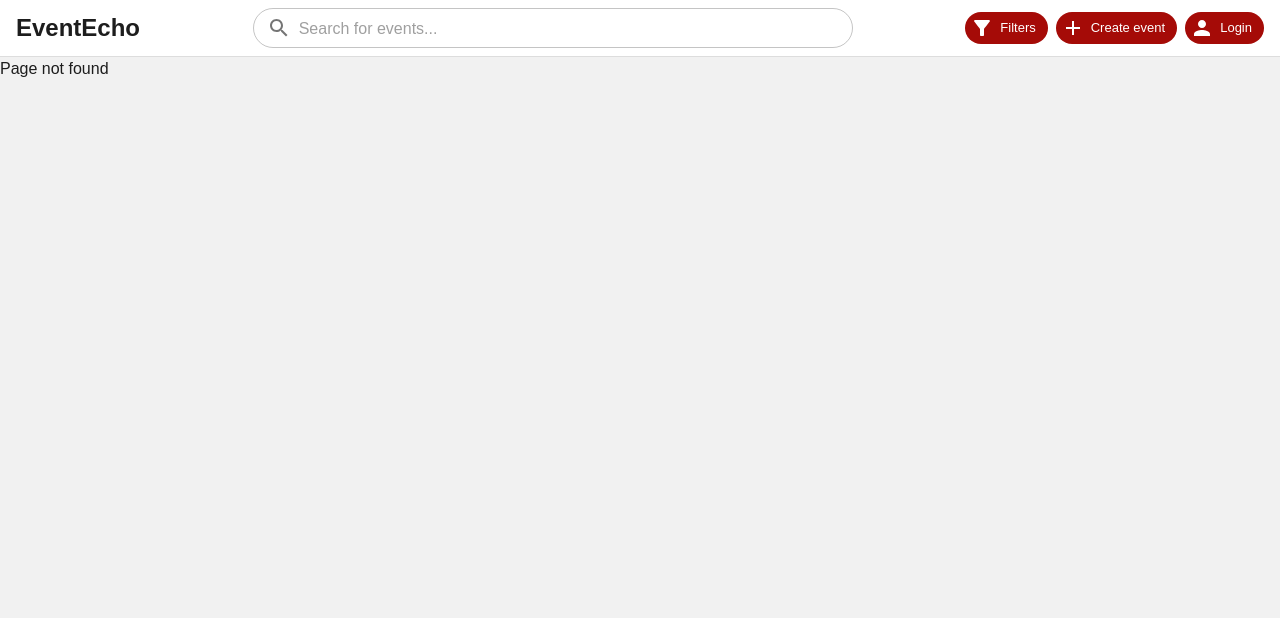
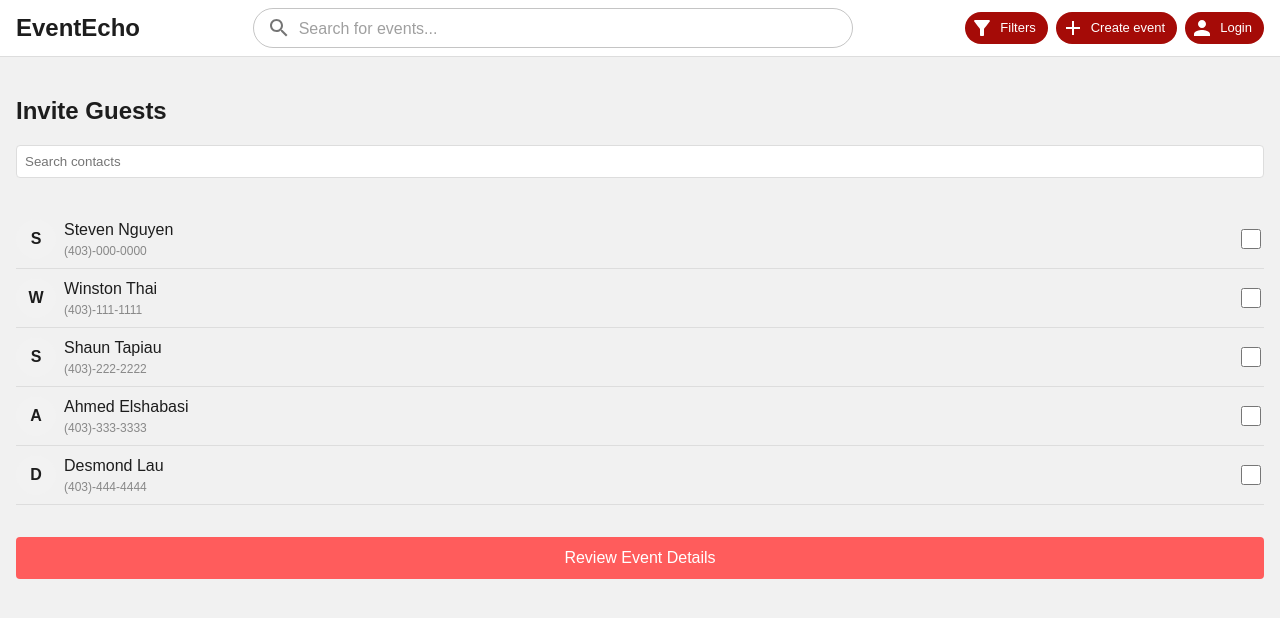
Before and after one commit to Winsthai/EventEcho, a React app in the folder client/: page /createEventInvite in a window 1280 px wide. Before the commit this address had no page. Shown: the top 618 px of the page. Built offline with nearby package versions, Linux system fonts and the light colour scheme; the HTML template or start-up script is replaced by a standard one.

Commit message:
An unrefined base to start from

```diff
--- a/client/src/App.jsx
+++ b/client/src/App.jsx
@@ -2,6 +2,7 @@ import { BrowserRouter, Routes, Route } from "react-router-dom";
 import HomePage from "./Components/HomePage/HomePage";
 import EventPage from "./Components/EventPage/EventPage";
 import CreateEventPage from "./Components/CreateEventPage/CreateEventPage";
+import CreateEventPageInvite from "./Components/CreateEventPage/CreateEventPageInvite";
 import EditEventPage from "./Components/EditEventPage/EditEventPage";
 import MobileNavBar from "./Components/MobileNavBar";
 import LoginPage from "./Components/LoginPage/LoginPage";
@@ -29,6 +30,10 @@ function App() {
             path="/createEvent"
             element={<CreateEventPage></CreateEventPage>}
           ></Route>
+          <Route
+            path="/createEventInvite"
+            element={<CreateEventPageInvite></CreateEventPageInvite>}
+          ></Route>
           <Route path="/user/:id" element={<UserPage></UserPage>}></Route>
           <Route path="/login" element={<LoginPage></LoginPage>}></Route>
           <Route path="/signUp" element={<SignUpPage></SignUpPage>}></Route>
--- /dev/null
+++ b/client/src/Components/CreateEventPage/CreateEventPageInvite.jsx
@@ -0,0 +1,128 @@
+import React, { useState } from "react";
+
+const contacts = [
+  { id: 1, name: "Steven Nguyen", phone: "(403)-000-0000" },
+  { id: 2, name: "Winston Thai", phone: "(403)-111-1111" },
+  { id: 3, name: "Shaun Tapiau", phone: "(403)-222-2222" },
+  { id: 4, name: "Ahmed Elshabasi", phone: "(403)-333-3333" },
+  { id: 5, name: "Desmond Lau", phone: "(403)-444-4444" },
+];
+
+function CreateEventPageInvite() {
+  const [selectedContacts, setSelectedContacts] = useState([]);
+
+  const handleSelect = (id) => {
+    setSelectedContacts((prev) =>
+      prev.includes(id)
+        ? prev.filter((contactId) => contactId !== id)
+        : [...prev, id]
+    );
+  };
+
+  const handleReview = () => {
+    alert(`Selected contacts: ${selectedContacts.join(", ")}`);
+  };
+
+  return (
+    <div style={styles.container}>
+      <h2 style={styles.header}>Invite Guests</h2>
+      <input
+        type="text"
+        placeholder="Search contacts"
+        style={styles.searchInput}
+      />
+      <ul style={styles.contactList}>
+        {contacts.map((contact) => (
+          <li key={contact.id} style={styles.contactItem}>
+            <div style={styles.contactInfo}>
+              <div style={styles.avatar}>{contact.name[0]}</div>
+              <div>
+                <p style={styles.name}>{contact.name}</p>
+                <p style={styles.phone}>{contact.phone}</p>
+              </div>
+            </div>
+            <input
+              type="checkbox"
+              checked={selectedContacts.includes(contact.id)}
+              onChange={() => handleSelect(contact.id)}
+              style={styles.checkbox}
+            />
+          </li>
+        ))}
+      </ul>
+      <button style={styles.reviewButton}>
+        Review Event Details
+      </button>
+    </div>
+  );
+}
+
+const styles = {
+  container: {
+    padding: "16px",
+    fontFamily: "'Arial', sans-serif",
+  },
+  header: {
+    fontSize: "24px",
+    marginBottom: "16px",
+  },
+  searchInput: {
+    width: "100%",
+    padding: "8px",
+    marginBottom: "16px",
+    border: "1px solid #ddd",
+    borderRadius: "4px",
+  },
+  contactList: {
+    listStyleType: "none",
+    padding: 0,
+  },
+  contactItem: {
+    display: "flex",
+    justifyContent: "space-between",
+    alignItems: "center",
+    padding: "8px 0",
+    borderBottom: "1px solid #ddd",
+  },
+  contactInfo: {
+    display: "flex",
+    alignItems: "center",
+  },
+  avatar: {
+    width: "40px",
+    height: "40px",
+    backgroundColor: "#f2f2f2",
+    borderRadius: "50%",
+    display: "flex",
+    alignItems: "center",
+    justifyContent: "center",
+    fontWeight: "bold",
+    marginRight: "8px",
+  },
+  name: {
+    fontSize: "16px",
+    margin: 0,
+  },
+  phone: {
+    fontSize: "12px",
+    color: "#888",
+    margin: 0,
+  },
+  checkbox: {
+    width: "20px",
+    height: "20px",
+  },
+  reviewButton: {
+    width: "100%",
+    padding: "12px",
+    marginTop: "16px",
+    backgroundColor: "#ff5c5c",
+    color: "#fff",
+    border: "none",
+    borderRadius: "4px",
+    fontSize: "16px",
+    cursor: "pointer",
+  },
+};
+
+export default CreateEventPageInvite;
```
